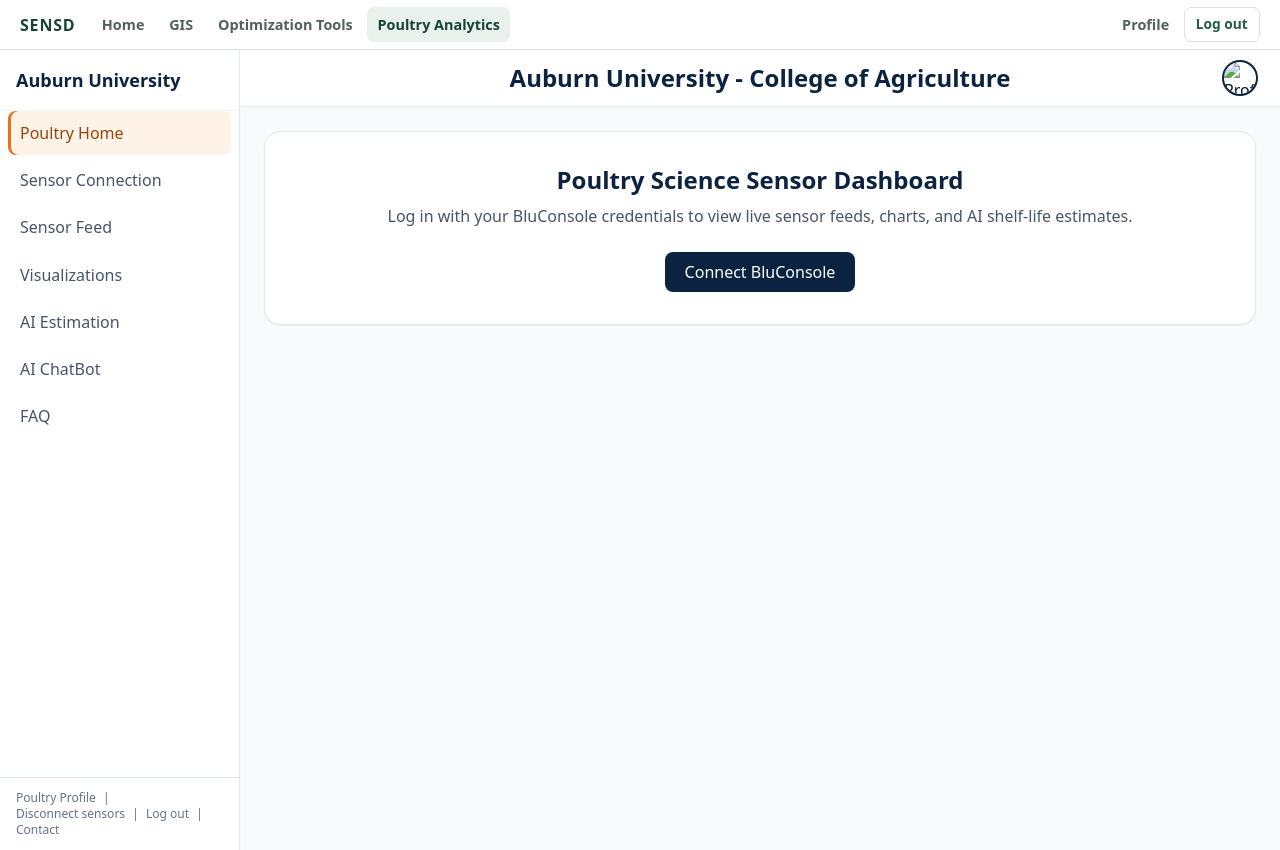
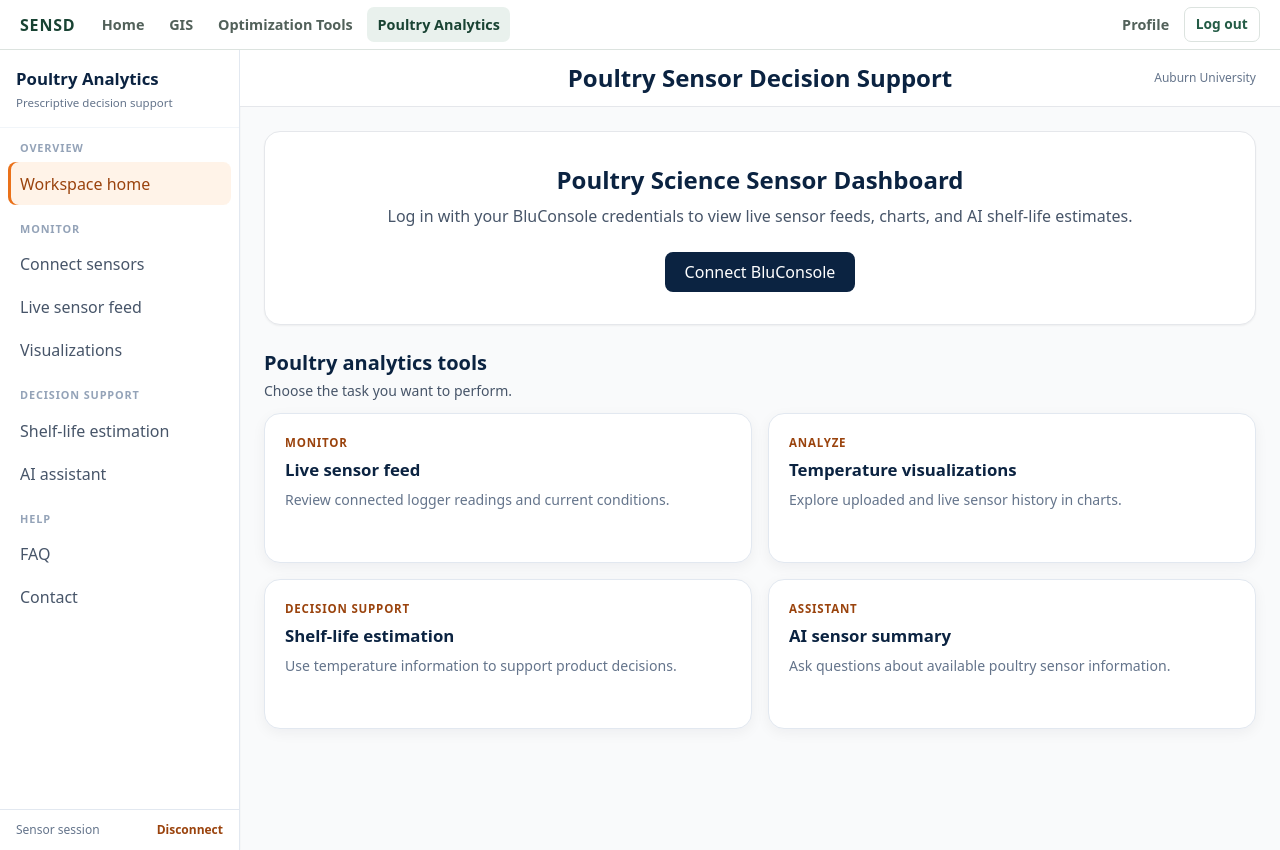
Before and after one commit to PrakashDadi/sensd, a Django app: page /poultry/ in a window 1280 px wide. Run offline with Django 5.2, Linux system fonts and the light colour scheme; the visitor is signed in with stand-in values (Sample User, id 1); data that the repository does not hold is empty; some libraries are stand-ins or nearby versions.

Commit message:
Refine poultry workspace navigation

```diff
--- a/sensdweb/poultrydashboard/static/poultrydashboard/css/site.css
+++ b/sensdweb/poultrydashboard/static/poultrydashboard/css/site.css
@@ -33,6 +33,21 @@
   transition:background-color .15s ease, color .15s ease;
 }
 
+.poultry-sidebar-brand strong,
+.poultry-sidebar-brand small { display:block; }
+.poultry-sidebar-brand strong { color:#0b2341; font-size:1.05rem; }
+.poultry-sidebar-brand small { margin-top:.15rem; color:#64748b; font-size:.72rem; font-weight:500; }
+.poultry-nav-group { padding:.75rem 0 .2rem; }
+.poultry-nav-label { display:block; padding:0 .75rem .35rem; color:#94a3b8; font-size:.68rem; font-weight:700; letter-spacing:.08em; text-transform:uppercase; }
+.poultry-sidebar-footer { display:flex; align-items:center; justify-content:space-between; gap:.5rem; }
+.poultry-disconnect { color:#9a430d; font-weight:600; }
+.poultry-disconnect:hover { text-decoration:underline; }
+.poultry-home-tool { display:flex; flex-direction:column; min-height:150px; padding:1.25rem; background:#fff; border:1px solid #e2e8f0; border-radius:1rem; box-shadow:0 4px 14px rgba(15,23,42,.05); color:#334155; text-decoration:none; transition:border-color .15s ease, transform .15s ease; }
+.poultry-home-tool:hover { border-color:#94a3b8; transform:translateY(-1px); }
+.poultry-home-tool span { color:#9a430d; font-size:.72rem; font-weight:700; letter-spacing:.07em; text-transform:uppercase; }
+.poultry-home-tool strong { margin-top:.35rem; color:#0b2341; font-size:1.05rem; }
+.poultry-home-tool p { margin-top:.4rem; color:#64748b; font-size:.88rem; line-height:1.5; }
+
 .poultry-nav-link:hover {
   background:#f1f5f9;
   color:#0b2341;
@@ -43,3 +58,15 @@
   color:#9a430d;
   box-shadow:inset 3px 0 0 #ea711a;
 }
+
+@media (max-width: 900px) {
+  .poultry-workspace { flex-direction:column; }
+  .poultry-sidebar { position:static; width:100%; height:auto; border-right:0; border-bottom:1px solid #e2e8f0; box-shadow:none; }
+  .poultry-sidebar-brand { padding:.75rem 1rem; }
+  .poultry-local-nav { display:flex; gap:.25rem; padding:.4rem .65rem; overflow-x:auto; }
+  .poultry-nav-group { display:flex; flex:0 0 auto; gap:.25rem; padding:0; }
+  .poultry-nav-label { display:none; }
+  .poultry-nav-link { white-space:nowrap; padding:.5rem .65rem; }
+  .poultry-sidebar-footer { display:none; }
+  .poultry-header-title { position:static; transform:none; max-width:none; }
+}
--- a/sensdweb/poultrydashboard/templates/poultrydashboard/base.html
+++ b/sensdweb/poultrydashboard/templates/poultrydashboard/base.html
@@ -24,48 +24,51 @@
   <body class="min-h-screen w-full bg-gray-50 text-slate-900">
     <div class="min-h-screen w-full bg-gray-50 text-slate-900 flex flex-col">
       {% include 'partials/_global_nav.html' with active_workspace='poultry' %}
-      <div class="flex flex-1 min-h-0">
-      <aside class="w-60 bg-white text-slate-700 border-r border-slate-200 sticky top-0 h-[100dvh] flex flex-col shadow-sm">
-        <div class="px-4 py-4 text-lg font-semibold text-auburn border-b border-slate-100">
-          Auburn University
+      <div class="poultry-workspace flex flex-1 min-h-0">
+      <aside class="poultry-sidebar w-60 bg-white text-slate-700 border-r border-slate-200 sticky top-0 h-[100dvh] flex flex-col shadow-sm">
+        <div class="poultry-sidebar-brand px-4 py-4 border-b border-slate-100">
+          <strong>Poultry Analytics</strong>
+          <small>Prescriptive decision support</small>
         </div>
 
-        <nav class="px-2 space-y-1 overflow-y-auto flex-1">
-          {% with path=request.path %}
-          <a href="{% url 'poultrydashboard:home' %}" class="poultry-nav-link {% if path == '/poultry/' %}poultry-nav-active{% endif %}">Poultry Home</a>
-          <a href="{% url 'poultrydashboard:connect' %}" class="poultry-nav-link {% if path == '/poultry/connect/' %}poultry-nav-active{% endif %}">Sensor Connection</a>
-          <a href="{% url 'poultrydashboard:sensor_feed' %}" class="poultry-nav-link {% if path == '/poultry/sensor-feed/' %}poultry-nav-active{% endif %}">Sensor Feed</a>
-          <a href="{% url 'poultrydashboard:visualizations' %}" class="poultry-nav-link {% if path == '/poultry/visualizations/' %}poultry-nav-active{% endif %}">Visualizations</a>
-          <a href="{% url 'poultrydashboard:ai' %}" class="poultry-nav-link {% if path == '/poultry/ai-estimation/' %}poultry-nav-active{% endif %}">AI Estimation</a>
-          <a href="{% url 'poultrydashboard:ai_chat' %}" class="poultry-nav-link {% if path == '/poultry/ai-chat/' %}poultry-nav-active{% endif %}">AI ChatBot</a>
-          <a href="{% url 'poultrydashboard:faq' %}" class="poultry-nav-link {% if path == '/poultry/faq/' %}poultry-nav-active{% endif %}">FAQ</a>
+        <nav class="poultry-local-nav px-2 overflow-y-auto flex-1" aria-label="Poultry workspace navigation">
+          {% with page=request.resolver_match.url_name %}
+          <div class="poultry-nav-group">
+            <span class="poultry-nav-label">Overview</span>
+            <a href="{% url 'poultrydashboard:home' %}" class="poultry-nav-link {% if page == 'home' %}poultry-nav-active{% endif %}" {% if page == 'home' %}aria-current="page"{% endif %}>Workspace home</a>
+          </div>
+          <div class="poultry-nav-group">
+            <span class="poultry-nav-label">Monitor</span>
+            <a href="{% url 'poultrydashboard:connect' %}" class="poultry-nav-link {% if page == 'connect' %}poultry-nav-active{% endif %}" {% if page == 'connect' %}aria-current="page"{% endif %}>Connect sensors</a>
+            <a href="{% url 'poultrydashboard:sensor_feed' %}" class="poultry-nav-link {% if page == 'sensor_feed' %}poultry-nav-active{% endif %}" {% if page == 'sensor_feed' %}aria-current="page"{% endif %}>Live sensor feed</a>
+            <a href="{% url 'poultrydashboard:visualizations' %}" class="poultry-nav-link {% if page == 'visualizations' %}poultry-nav-active{% endif %}" {% if page == 'visualizations' %}aria-current="page"{% endif %}>Visualizations</a>
+          </div>
+          <div class="poultry-nav-group">
+            <span class="poultry-nav-label">Decision support</span>
+            <a href="{% url 'poultrydashboard:ai' %}" class="poultry-nav-link {% if page == 'ai' %}poultry-nav-active{% endif %}" {% if page == 'ai' %}aria-current="page"{% endif %}>Shelf-life estimation</a>
+            <a href="{% url 'poultrydashboard:ai_chat' %}" class="poultry-nav-link {% if page == 'ai_chat' %}poultry-nav-active{% endif %}" {% if page == 'ai_chat' %}aria-current="page"{% endif %}>AI assistant</a>
+          </div>
+          <div class="poultry-nav-group">
+            <span class="poultry-nav-label">Help</span>
+            <a href="{% url 'poultrydashboard:faq' %}" class="poultry-nav-link {% if page == 'faq' %}poultry-nav-active{% endif %}" {% if page == 'faq' %}aria-current="page"{% endif %}>FAQ</a>
+            <a href="{% url 'poultrydashboard:contact' %}" class="poultry-nav-link {% if page == 'contact' %}poultry-nav-active{% endif %}" {% if page == 'contact' %}aria-current="page"{% endif %}>Contact</a>
+          </div>
           {% endwith %}
         </nav>
 
-        <footer class="px-4 py-3 text-xs text-slate-500 mt-auto border-t border-slate-200">
-          <a href="{% url 'poultrydashboard:profile' %}" class="hover:underline">Poultry Profile</a>
-          <span class="mx-1">|</span>
-          <button type="button" class="hover:underline" data-bu-logout>Disconnect sensors</button>
-          <span class="mx-1">|</span>
-          <a href="{% url 'logout' %}" class="hover:underline">Log out</a>
-          <span class="mx-1">|</span>
-          <a href="{% url 'poultrydashboard:contact' %}" class="hover:underline">Contact</a>
+        <footer class="poultry-sidebar-footer px-4 py-3 text-xs text-slate-500 mt-auto border-t border-slate-200">
+          <span>Sensor session</span>
+          <button type="button" class="poultry-disconnect" data-bu-logout>Disconnect</button>
         </footer>
       </aside>
 
       <div class="flex-1 flex flex-col">
         <header class="sticky top-0 z-10 bg-white border-b w-full">
           <div class="relative flex items-center px-6 h-14 w-full">
-            <h3 class="absolute left-1/2 -translate-x-1/2 whitespace-nowrap truncate max-w-[calc(100%-6rem)] text-auburn font-semibold text-xl md:text-2xl">
-              Auburn University - College of Agriculture
+            <h3 class="poultry-header-title absolute left-1/2 -translate-x-1/2 whitespace-nowrap truncate max-w-[calc(100%-6rem)] text-auburn font-semibold text-xl md:text-2xl">
+              Poultry Sensor Decision Support
             </h3>
-            <a href="{% url 'poultrydashboard:profile' %}" class="ml-auto" aria-label="Open profile">
-              <img
-                src="{% static 'poultrydashboard/img/icons8-user-48.png' %}"
-                alt="Profile"
-                class="h-8 w-8 rounded-full ring-2 ring-auburn object-cover"
-              />
-            </a>
+            <span class="ml-auto text-xs text-slate-500">Auburn University</span>
           </div>
         </header>
 
--- a/sensdweb/poultrydashboard/templates/poultrydashboard/home.html
+++ b/sensdweb/poultrydashboard/templates/poultrydashboard/home.html
@@ -37,6 +37,18 @@
     </div>
   </div>
 
+  <section class="mt-6" aria-labelledby="poultry-tools-title">
+    <div class="flex items-end justify-between gap-4 mb-3">
+      <div><h2 id="poultry-tools-title" class="text-xl font-semibold text-auburn">Poultry analytics tools</h2><p class="text-sm text-slate-600 mt-1">Choose the task you want to perform.</p></div>
+    </div>
+    <div class="grid grid-cols-1 sm:grid-cols-2 gap-4">
+      <a href="{% url 'poultrydashboard:sensor_feed' %}" class="poultry-home-tool"><span>Monitor</span><strong>Live sensor feed</strong><p>Review connected logger readings and current conditions.</p></a>
+      <a href="{% url 'poultrydashboard:visualizations' %}" class="poultry-home-tool"><span>Analyze</span><strong>Temperature visualizations</strong><p>Explore uploaded and live sensor history in charts.</p></a>
+      <a href="{% url 'poultrydashboard:ai' %}" class="poultry-home-tool"><span>Decision support</span><strong>Shelf-life estimation</strong><p>Use temperature information to support product decisions.</p></a>
+      <a href="{% url 'poultrydashboard:ai_chat' %}" class="poultry-home-tool"><span>Assistant</span><strong>AI sensor summary</strong><p>Ask questions about available poultry sensor information.</p></a>
+    </div>
+  </section>
+
   <div id="home-alerts" class="mt-6 bg-white border border-auburn/30 rounded-2xl shadow-sm p-6 hidden">
     <div class="flex items-center justify-between">
       <h3 class="text-lg font-semibold text-auburn">Quick Alerts</h3>
```
Also changed, not shown: sensdweb/poultrydashboard/tests.py (+33 -0 lines).
